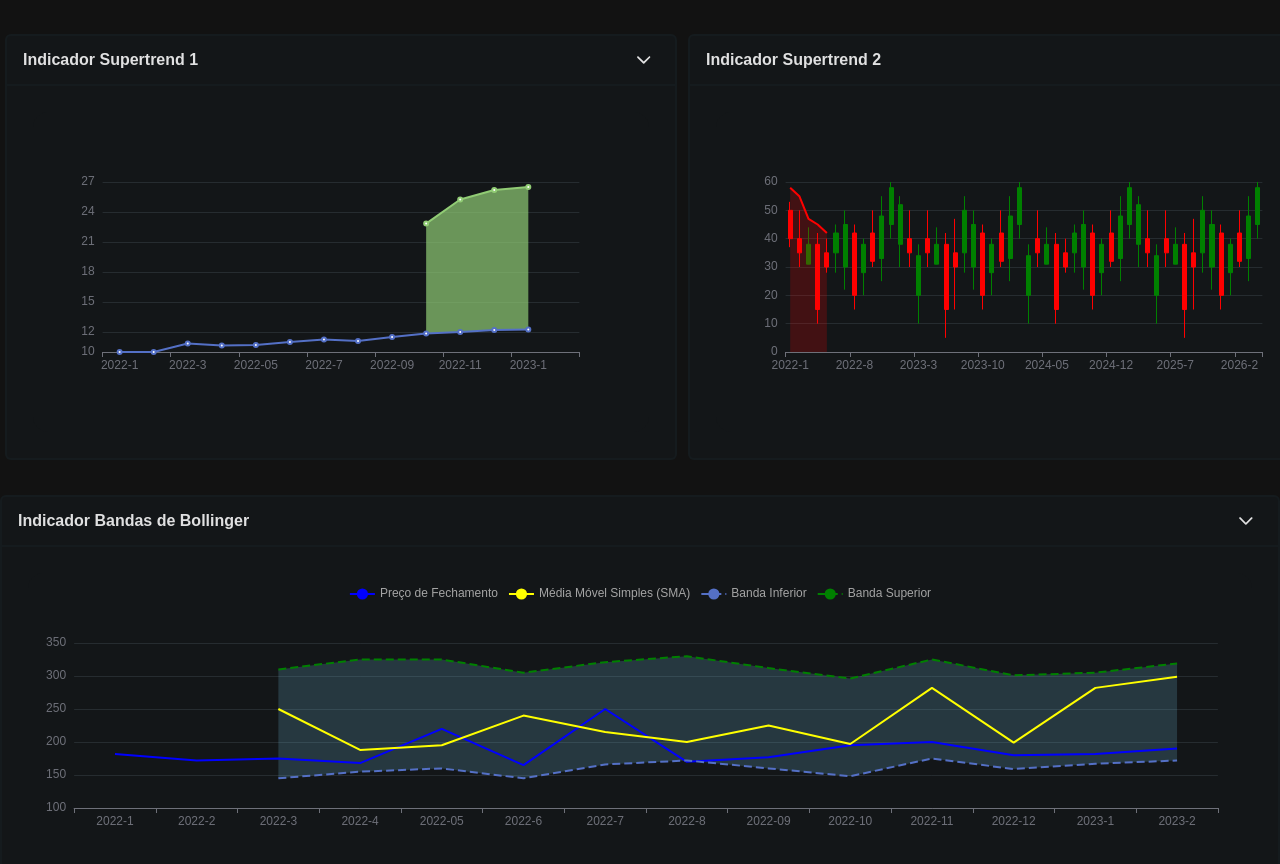
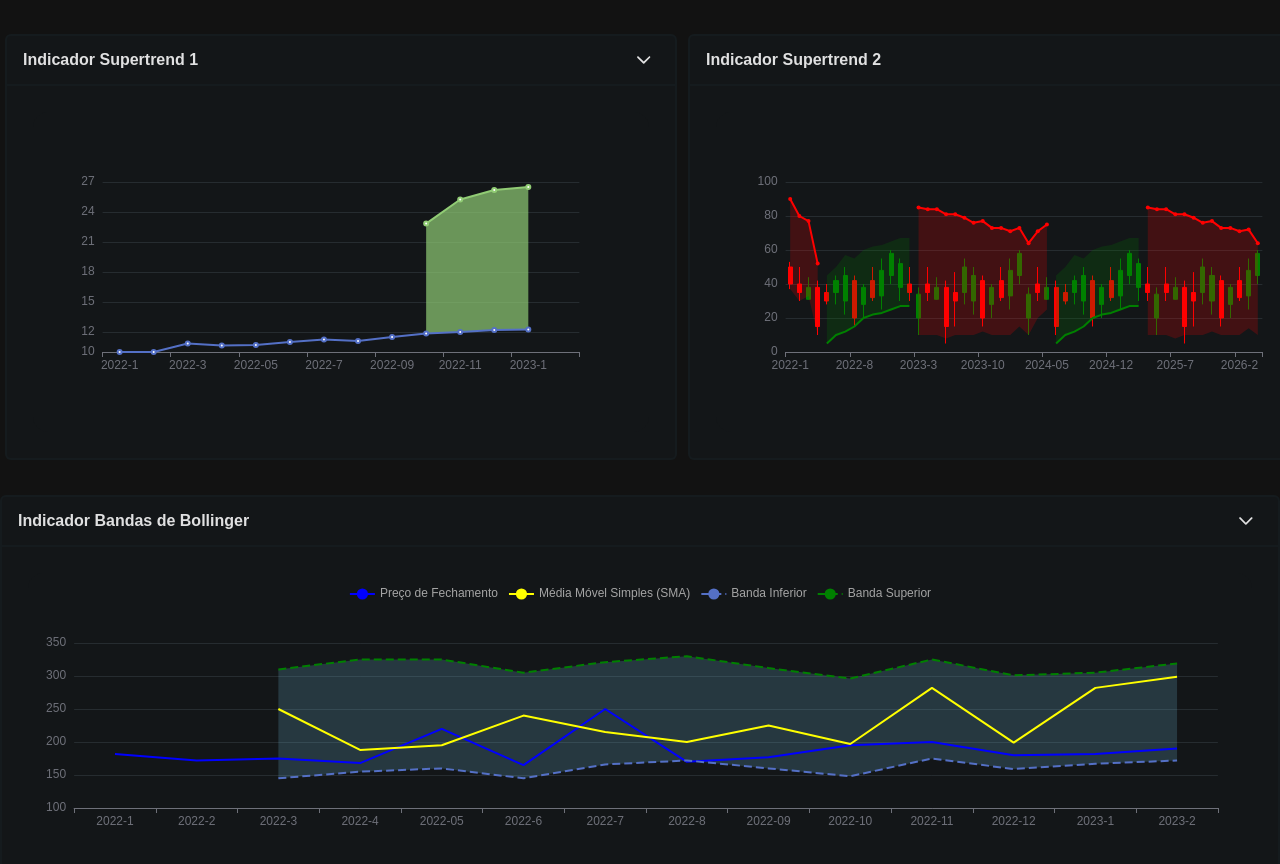
Before and after one commit to KarolinaFernandaPereira/Trabalho, a React (Create React App) app: page /indicadores in a window 1280 px wide. Shown: the part 1260-2124 px from the top of the page. Built offline with nearby package versions, Linux system fonts and the light colour scheme; a web font is replaced by a local one.

Commit message:
Ajusta gráfico supertread

```diff
--- a/src/componentes/indicadores/supertrend.js
+++ b/src/componentes/indicadores/supertrend.js
@@ -43,7 +43,6 @@ export const GraficoSuperTrend = () => {
               name: 'Search Engine',
               type: 'line',
               stack: 'Total',
-
               areaStyle: {},
               emphasis: {
                 focus: 'series'
@@ -53,6 +52,9 @@ export const GraficoSuperTrend = () => {
         ]
     };
 
+
+
+
     return (
         <>
             <EChartsReact option={option}/>
--- a/src/componentes/indicadores/supertrendNew.js
+++ b/src/componentes/indicadores/supertrendNew.js
@@ -2,6 +2,7 @@ import React, { useState } from "react";
 import EChartsReact from "echarts-for-react";
 
 export const GraficoSupertrendNew = () => {
+
 
     const option = {
         xAxis: {
@@ -20,17 +21,24 @@ export const GraficoSupertrendNew = () => {
             trigger: 'axis',
         },
         series: [
+
+
+
           {
+            //3 valor embaixo
+            //4 valor em cima
             type: 'candlestick',
             data: [
                 [50, 40, 37, 53],
                 [40, 35, 30, 50],
                 [31, 38, 33, 44],
                 [38, 15, 10, 42],
+
                 [35, 30, 28, 40],
                 [35, 42, 28, 45],
                 [30, 45, 22, 50],
                 [42, 20, 15, 45],
+
                 [28, 38, 20, 40],
                 [42, 32, 30, 50],
                 [33, 48, 25, 55],
@@ -83,27 +91,100 @@ export const GraficoSupertrendNew = () => {
                 borderColor: 'green',
                 borderColor0: 'red',
             },
+            areaStyle: {
+
+            },
+          },
+
+
+          {
+            name: "SupertrendVermelho",
+            type: 'line',
+            symbol: "circle",
+
+
+            stack: "Total",
+            color: "red",
+            symbolSize: 6,
+            lineStyle: {
+                width: 0,
+            },
+            showSymbol: false,
+            emphasis: {
+                focus: 'series'
+            },
+            data: [37, 30, 33, 10, '-','-','-','-','-','-','-','-','-','-', 10, 10, 10, 8, 10, 10, 10, 12, 10, 10, 10, 15, 10, 20, 25, '-','-','-','-','-','-','-','-','-','-',10, 10, 10, 8, 10, 10, 10, 12, 10, 10, 10, 14, 10,],
+            inverse: true,
           },
           {
             name: "SupertrendVermelho",
             type: 'line',
             symbol: "circle",
+            color: "red",
+
             areaStyle: {
                 opacity: 0.2,
             },
-            color: "red",
-            symbolSize: 6,
-            showSymbol: false,
-            stack: 'Total',
+            stack: "Total",
+
+
             emphasis: {
                 focus: 'series'
             },
-            data: [58, 55, 47, 45, 42,],
+            data: [53, 50, 44, 42, '-','-','-','-','-','-','-','-','-','-', 75, 74, 74, 73, 71, 69, 66, 65, 63, 63, 61, 58, 54, 51, 50, '-','-','-','-','-','-','-','-','-','-', 75, 74, 74, 73, 71, 69, 66, 65, 63, 63, 61, 58, 54,],
+
+          },
+          {
+            name: "SupertrendVermelho",
+            type: 'line',
+            symbol: "circle",
+
+
+
+            stack: "total",
+
+            color: "green",
+            symbolSize: 6,
+
+            showSymbol: false,
+
+
+            emphasis: {
+                focus: 'series'
+            },
+            data: ['-', '-', '-', '-', 5, 10, 12, 15, 20, 22, 23, 25, 27, 27, '-','-','-','-','-','-','-','-','-','-','-','-','-','-','-', 5, 10, 12, 15, 20, 22, 23, 25, 27, 27],
             inverse: true,
           },
+          {
+            name: "SupertrendVermelho",
+            type: 'line',
+            symbol: "circle",
+            color: "green",
+            stack: "total",
+            areaStyle: {
+                opacity: 0.2,
+            },
+
+            lineStyle: {
+                width: 0,
+            },
+            showSymbol: false,
+
+            emphasis: {
+                focus: 'series'
+            },
+            data: ['-', '-', '-', '-',40, 40, 45, 40, 40, 40, 40, 40, 40, 40, '-','-','-','-','-','-','-','-','-','-','-','-','-','-','-',40, 40, 45, 40, 40, 40, 40, 40, 40, 40],
+
+          },
+
 
         ]
     };
+
+
+
+
+
 
     return (
         <>
```
